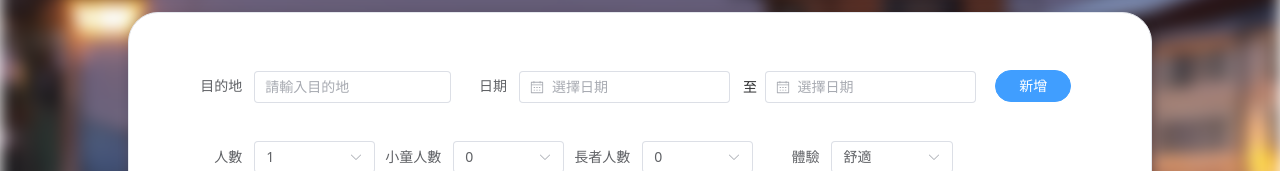
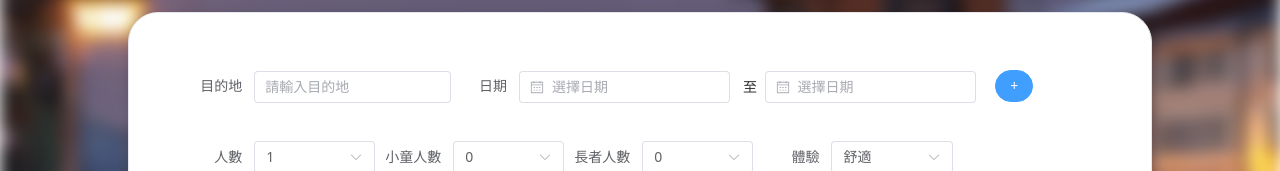
Before and after one commit to JackyHo-789/travista, a Vue app: page / in a window 1280 px wide. Shown: the part 130-301 px from the top of the page. Built offline with nearby package versions, Linux system fonts and the light colour scheme.

Commit message:
multiple destination

```diff
--- a/src/components/SearchFrom.vue
+++ b/src/components/SearchFrom.vue
@@ -1,11 +1,11 @@
 <template>
     <el-card>
         <el-form :model="form" label-width="auto">
-            <el-row>
+            <el-row v-for="dest in form.dests">
                 <el-col :span="7">
                     <el-form-item label="目的地">
                     <el-autocomplete
-                        v-model="form.dest"
+                        v-model="selectTemp"
                         :fetch-suggestions="querySearch"
                         clearable
                         class="destination-input"
@@ -37,8 +37,8 @@
                     </el-col>
                     </el-form-item>
                 </el-col>
-                <el-col :span="2">
-                    <el-button type="primary" style="margin-left: 15px;">新增</el-button>
+                <el-col :span="1">
+                    <el-button type="primary" style="margin-left: 15px;" @click="addLocationBlk">+</el-button>
                 </el-col>
             </el-row>
 
@@ -123,9 +123,11 @@
 <script setup>
 import { reactive, ref, onMounted } from 'vue'
 
+const selectTemp = ref('');
+
 // do not use same name with ref
 const form = reactive({
-  dest: '',
+  dests: [''],
   date1: '',
   date2: '',
   numpeople: 1,
@@ -177,6 +179,13 @@ const createFilter = (queryString) => {
 onMounted(() => {
     destinations.value = loadAll()
 })
+
+function addLocationBlk() {
+        // 在這裡執行添加目的地的相關邏輯
+        // 例如將選擇的目的地添加到 locations 數組中
+        form.dests.push("")
+}
+
 </script>
 
 <style scoped>
```
